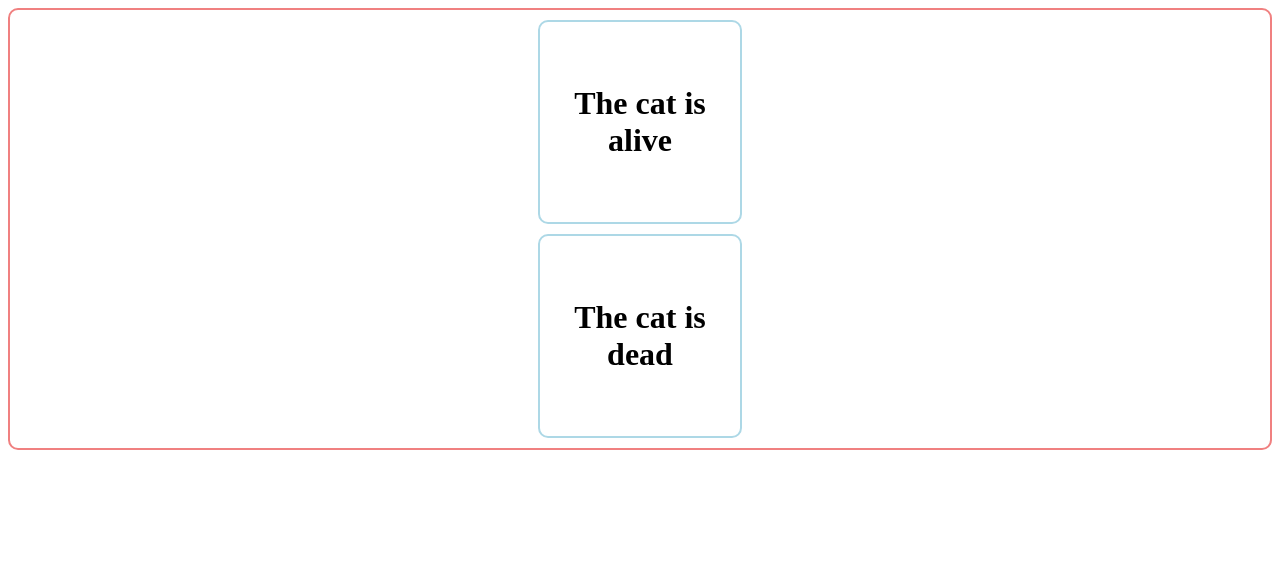
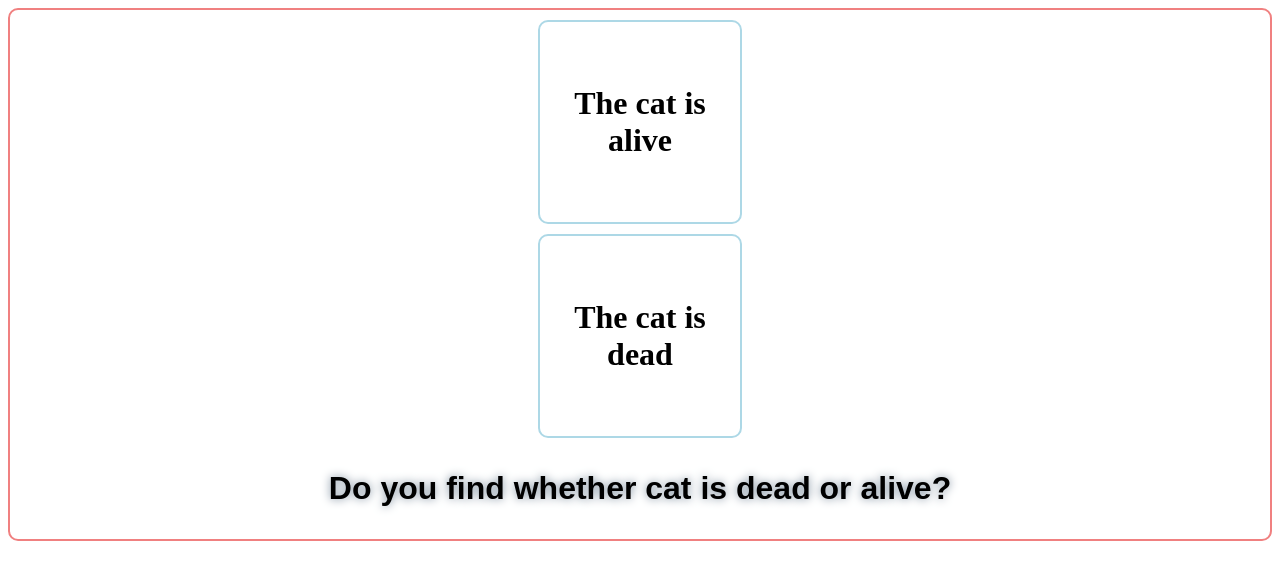
Before and after one commit to entrkjm/Git-Cat, a plain HTML site: page index.html in a window 1280 px wide. Drawn offline with Linux system fonts and the light colour scheme.

Commit message:
created txt-shadow

```diff
--- a/index.html
+++ b/index.html
@@ -14,6 +14,10 @@
         <div class="cat-box box2">
             The cat is dead
         </div>
+
+        <p>
+            Do you find whether cat is dead or alive?
+        </p>
     </h1>
 </body>
 </html>
--- a/main.css
+++ b/main.css
@@ -20,3 +20,9 @@ h1{
     margin-bottom: 10px;
 
 }
+
+p{
+    text-align: center;
+    font-family: 나눔스퀘어, sans-serif;
+    text-shadow: 0 0 10px lightslategray;
+}
```
